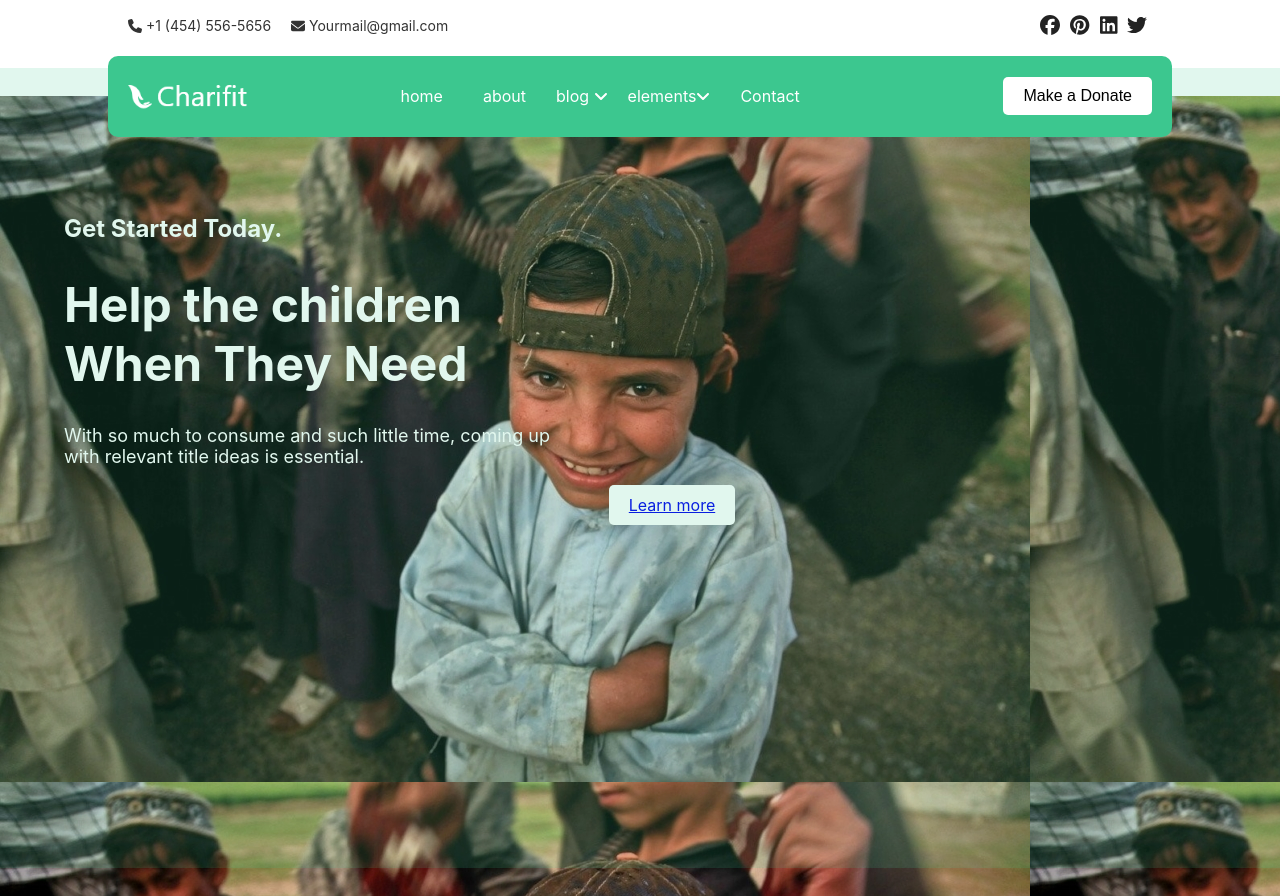
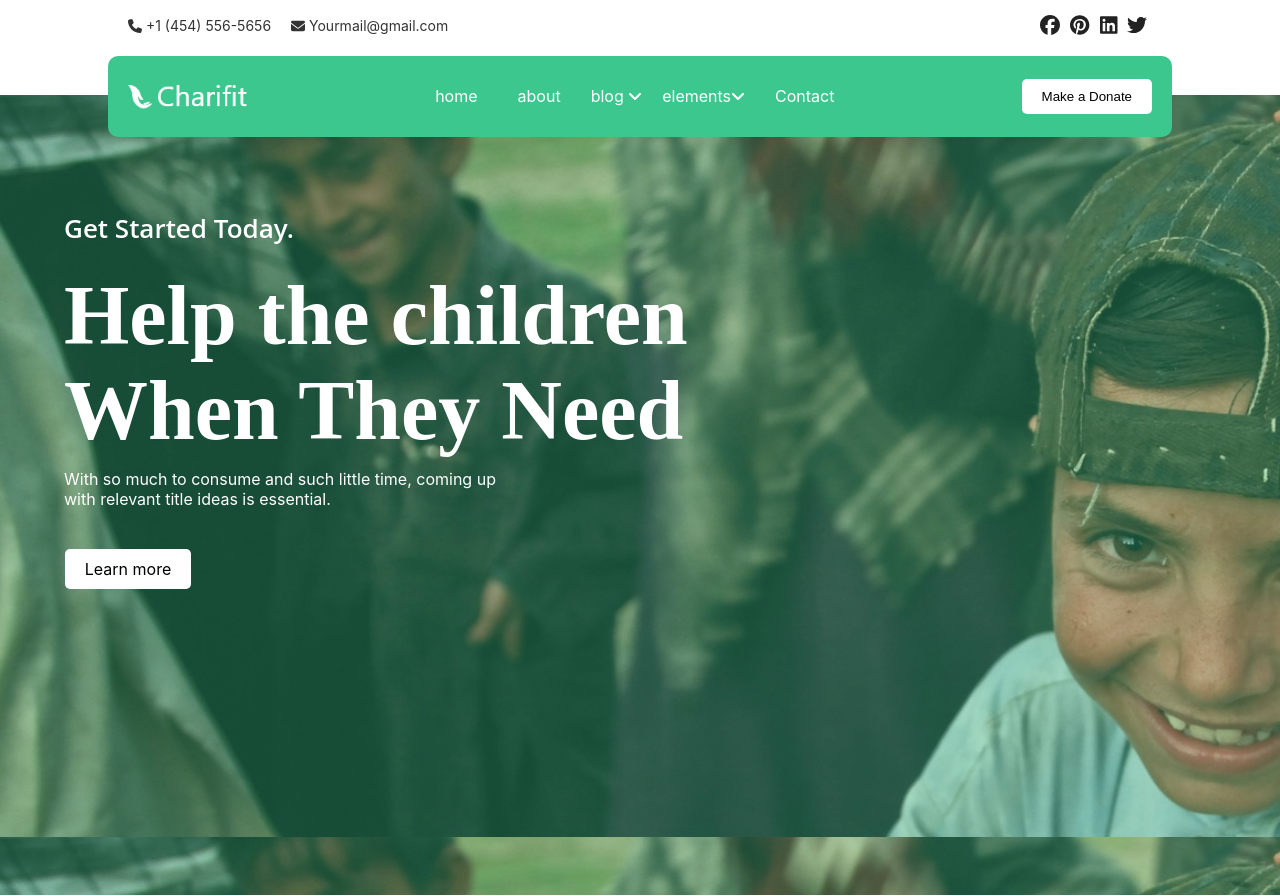
Before and after one commit to FatmaQunnies24/reactCharifit, a React (Create React App) app: page / in a window 1280 px wide. Built offline with nearby package versions, Linux system fonts and the light colour scheme.

Commit message:
add route

```diff
--- a/src/App.css
+++ b/src/App.css
@@ -59,6 +59,8 @@
   margin: 0 auto;
   text-align: center;
   border-radius: 10px;
+  z-index: 5;
+    position: relative;
   /* right: 15px;
   left: 15px;
   padding: 12px 0; */
@@ -134,22 +136,10 @@
   align-items: center;
 }
 
-.co{ position: relative;
-  background-color: hsl(156, 55%, 51%, 0.40);
 
-margin-bottom: 100%;
-   opacity: 0.38;
-
-   top: -457px;
-  left: 0;
-  width: 100%;
-  height: 100%;
-  z-index: 0;
-   background-size: cover; /* لتغطية الخلفية بشكل كامل */
-   background-position: center; /* لضمان وضع الصورة في المنتصف */
-
-}
 .hero-section {
+  margin-top: -5%;
+    background-image: url(./boyImg.png);
 
    position: absolute;
   content: "";
@@ -157,39 +147,78 @@ margin-bottom: 100%;
   top: 12%;
   left: 0;
   width: 100%;
-  height: 100%;
-  z-index: -1;
+  height: 100vh !important;
+  z-index: -10;
   /* opacity: 0.38; */
 
 }
+.overlay2 {
+  position: relative;
+  z-index: 0;
+  height: 100%;
+}
+
+/* line 160, ../../Arafath/CL/january 2020/242. charity/HTML/scss/_theme-default.scss */
+.overlay2::before {
+  position: absolute;
+  content: "";
+  background-color: #3CC78F;
+  top: 0;
+  left: 0;
+  width: 100%;
+  height: 100%;
+  z-index: -1;
+  opacity: 0.38;
+  margin-top: 0%;
+}
+
+/* line 172, ../../Arafath/CL/january 2020/242. charity/HTML/scss/_theme-default.scss */
+.overlay_skyblue {
+  position: relative;
+  z-index: 0;
+}
 
 .hero-section h2 {
-  font-size: 24px;
+
   margin-left: 5%;
-
+  text-transform: capitalize;
+  font-size: 26px;
+  color: #fff;
+  font-weight: 600;
+  font-family: "Open Sans", sans-serif;
+  display: block;
   text-align: left;
 }
 
 .hero-section h1 {
-  font-size: 48px;
-  /* margin: 20px 0; */
 
   text-align: left;
   margin-left: 5%;
-
+  color: #fff;
+  font-family: "Yeseva One", cursive;
+  font-size: 84px;
+  margin-top: 6px;
+  margin-bottom: 9px;
+  line-height: 1.14;
 }
 
 .hero-section p {
   font-size: 18px;
   margin-left: 5%;
   text-align: left;
+  font-size: 16px;
+    font-weight: 400;
+    color: #FFFFFF;
+    margin-bottom: 40px;
+    margin-top: 10px;
 }
 
-.donate-button {
+.hero-section .donate-button {
   display: inline-block;
   padding: 10px 20px;
   font-size: 16px;
-  margin-left: 5%;
+  margin-right:  80% !important;
+
   text-align: left;
   color: rgb(0, 0, 0);
   background-color: #ffffff;
--- a/src/App.js
+++ b/src/App.js
@@ -4,7 +4,7 @@ import { FontAwesomeIcon } from '@fortawesome/react-fontawesome';
 import { faFacebook, faPinterest, faLinkedin, faTwitter } from '@fortawesome/free-brands-svg-icons';
 import { faPhone, faEnvelope, faAngleDown } from '@fortawesome/free-solid-svg-icons';
 import logoImage from './logo.png';
-import boyImg from './boyImg.webp';
+import boyImg from './boyImg.png';
 import About from './Pages/About';
 import Blog from './Pages/Blog';
 import Cause from './Pages/Cause';
@@ -71,16 +71,15 @@ const [email,setEmail]=useState(" Yourmail@gmail.com");
           <button className="donate-button">Make a Donate</button>
         </nav>
 
-        <div className="hero-section" style={{ backgroundImage: `url(${boyImg})` }}>
+        <div className="hero-section  d-flex align-items-center slider_bg_1 overlay2" >
         <h2><br></br> </h2>
         <h2><br></br> </h2>
           <h2>Get Started Today.</h2>
           <h1>Help the children<br></br> When They Need</h1>
           <p>With so much to consume and such little time, coming up <br></br>with relevant title ideas is essential.</p>
-         <div  className="donate-button"> <Link to="/About">
+         <Link to="/About"className="donate-button"  style={{ marginLeft: 0 }}>
         Learn more
-      </Link>  </div> <div className='co'>
-        </div></div>
+      </Link></div>
       </header>
 
 
```
Also changed, not shown: src/boyImg.png (added), src/boyImg.webp (deleted).
